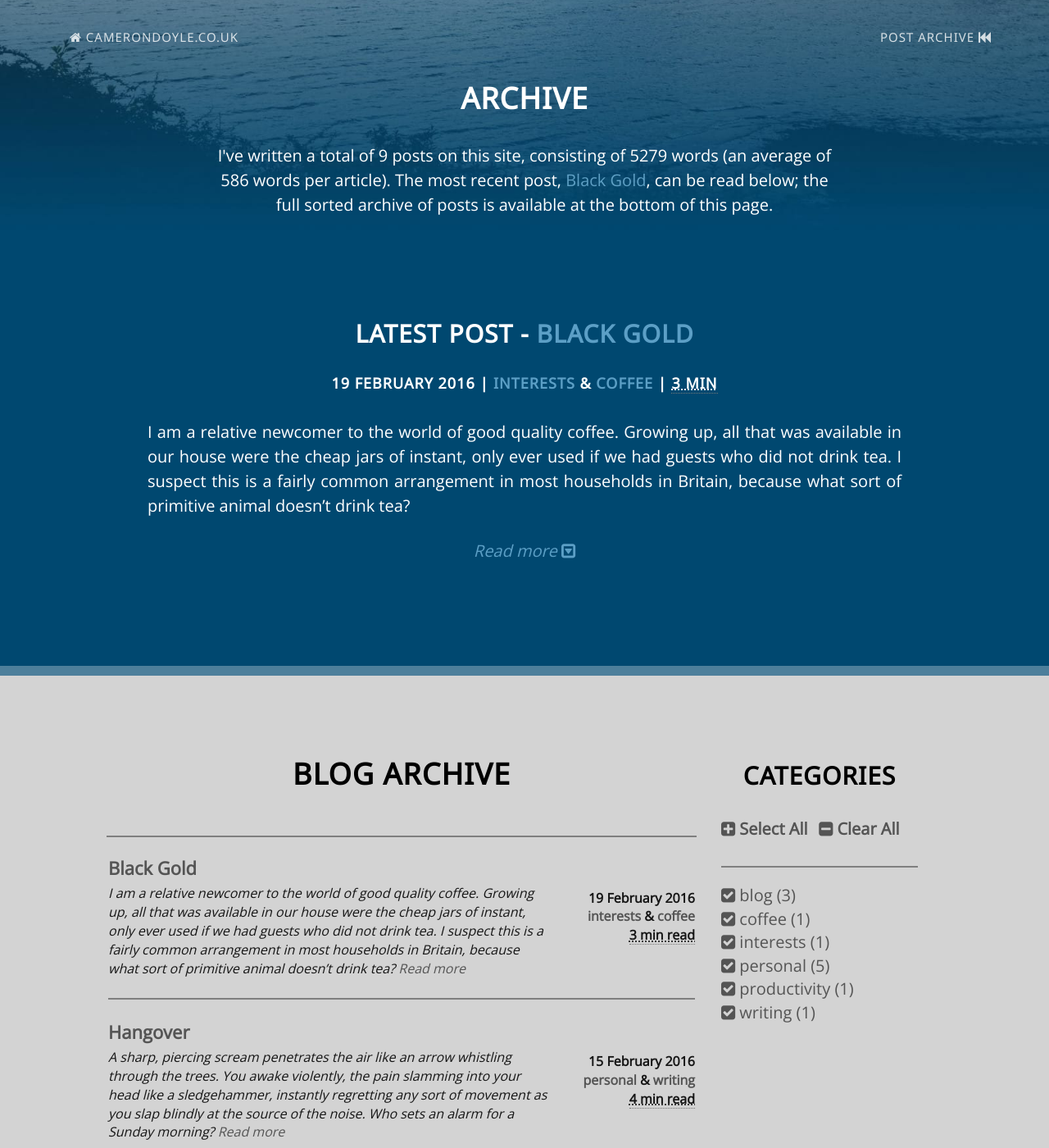
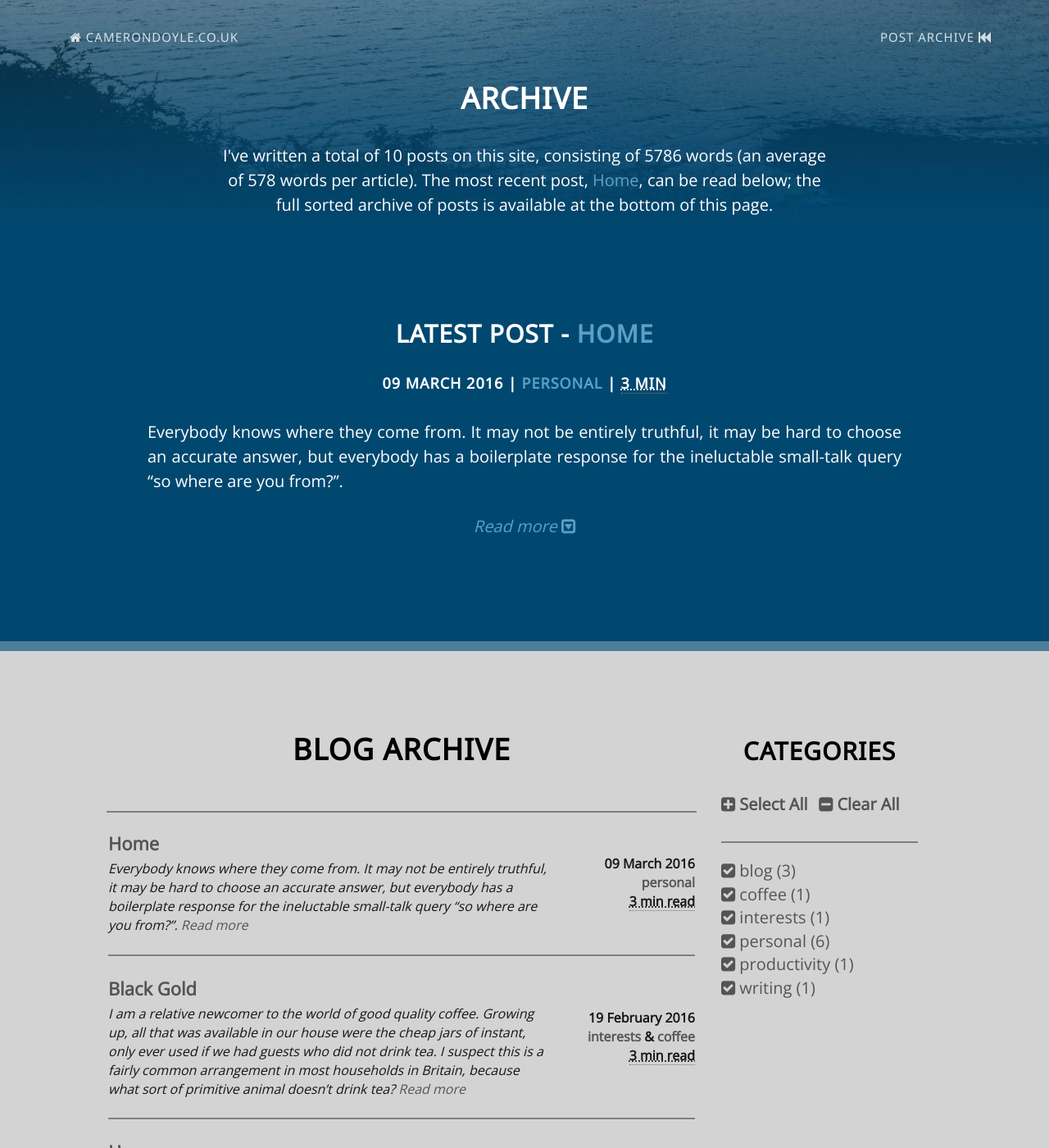
Before and after one commit to CameronD17/blog, a Jekyll site: the page built from index.html, in a window 1280 px wide and 1400 px high. Shown: the whole window at 82% size. Built offline with Jekyll 4.4.1, drawn with Linux system fonts in a browser that asks for light colours; nearby versions of some CDN libraries; some of the changed lines change nothing that is shown.

Commit message:
Blog Post: Home

```diff
--- a/_includes/head.html
+++ b/_includes/head.html
@@ -1,8 +1,7 @@
 <head>
     <script>
         if ((window.location.hostname == "camerondoyle.co.uk" || window.location.hostname == "www.camerondoyle.co.uk") && window.location.pathname.indexOf("/blog") == 0) {
-            var pathname = window.location.pathname.split('/');
-            var newPathname = "";
+            var pathname = window.location.pathname.split('/'); var newPathname = "";
             for (i = 2; i < pathname.length; i++) {newPathname += "/"; newPathname += pathname[i];}
             window.location.replace("http://blog.camerondoyle.co.uk"+newPathname);
         }
--- /dev/null
+++ b/_posts/2016-03-09-home.markdown
@@ -0,0 +1,22 @@
+---
+layout:     post
+title:      "Home"
+date:       2016-03-09 12:00:00 +0000
+tags:       personal
+---
+
+Everybody knows where they come from. It may not be entirely truthful, it may be hard to choose an accurate answer, but everybody has a boilerplate response for the ineluctable small-talk query "so where are you from?".
+
+<!-- Read More -->
+
+For me, that response has always been "Newcastle". Technically untrue; I'm originally from the coastal town of Blyth, south-east Northumberland. However, as it falls within the sprawl of the Newcastle metropolitan area, for the vast majority of introductions it is an accurate enough statement. I'm yet to meet anybody outside of the ten-mile radius where I grew up that could pick my Northumbrian accent out from a typical Geordie cadence.
+
+In fact, the likelihood of ever having my accent identified correctly as Northumbrian is diminishing daily; I have a very fluid accent, and I find myself calibrating my voice subconsciously whenever I'm around "foreign" accents (in this case, "foreign" means outwith a radius of 20 miles from my house - it's not a UKIP response, that's just the point at which accents are noticably different). It's not quite Foreign Accent Syndrome, but I definitely speak with a more Scottish drawl now that I live in Edinburgh. Irish accents in particular weave their way into my vocabulary whenever I spend any length of time with Irish people, and it takes a couple of days to flush out of my system.
+
+So, despite my flexible inflections, I think it would be accurate enough to say that I'm "from" Newcastle without raising too many eyebrows. Until recently, "from" was synonymous with "home"; I always considered North-East England home, and I suppose in a way it still is, but that feeling is diminishing rapidly.
+
+I feel more at home in Edinburgh these days than I do in Blyth or Newcastle. I know this city, I can see her evolve, but this is no longer the case back in the north-east; it seems that everytime I return, everything has changed. It's hard to say that the Blyth or Newcastle I called home is the same as the one that exists today. My first and middle schools now no longer exist; one has been rebuilt into a larger primary school, the other is a housing estate. My first job, working for GAME aged 16, has been absorbed into it's parent department store. Even McDonald's, where I spent five years of my life has had a full refurbishment and looks completely different.
+
+I don't yet know if Edinburgh will ever fully replace Newcastle as home. It's not an easy thing to quantify, but at this moment in time I feel like I've reached an equilibrium; I consider "home" to refer to wherever I am not. If I'm up in Edinburgh, I will say "heading home to Newcastle for the weekend". When I get back in England though, I will say I'm "heading back home to Edinburgh on Sunday". If Scotland ever gets independence, I think I'm going to need dual citizenship.
+
+I have yet to decide which passport would be my main one.
```
Also changed, not shown: README.md.
